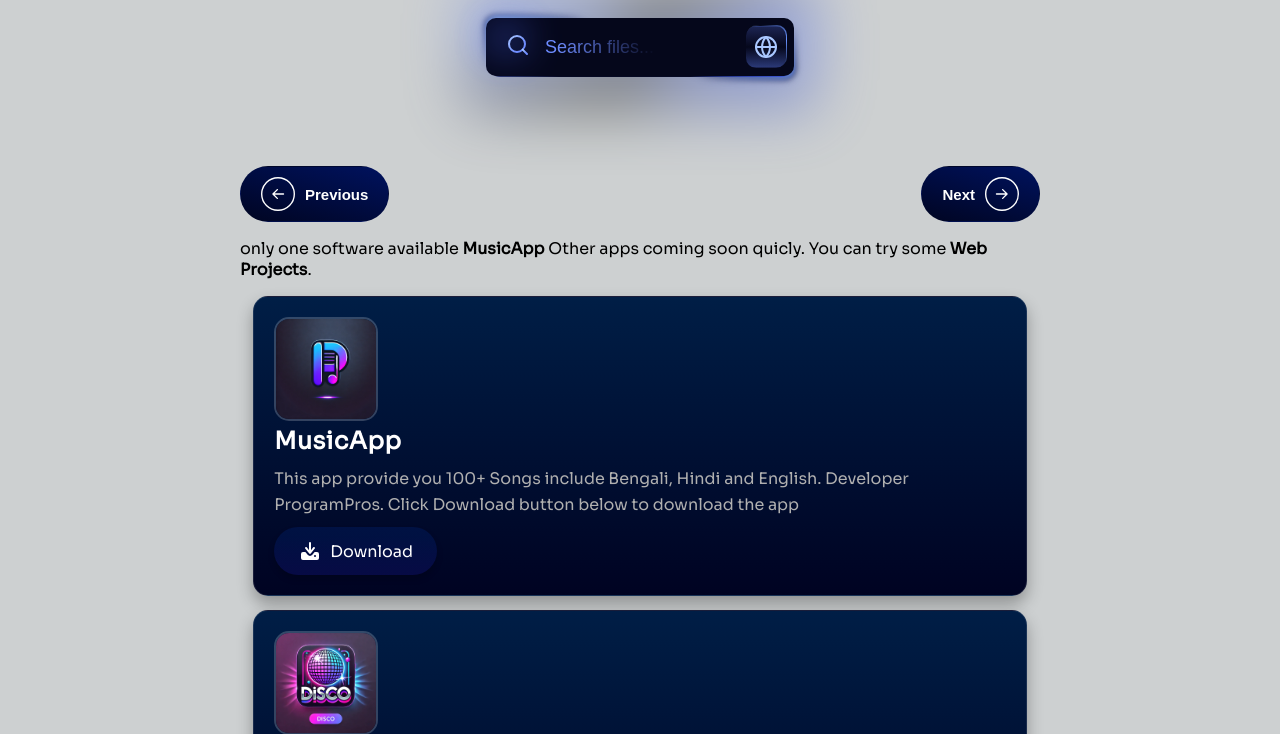
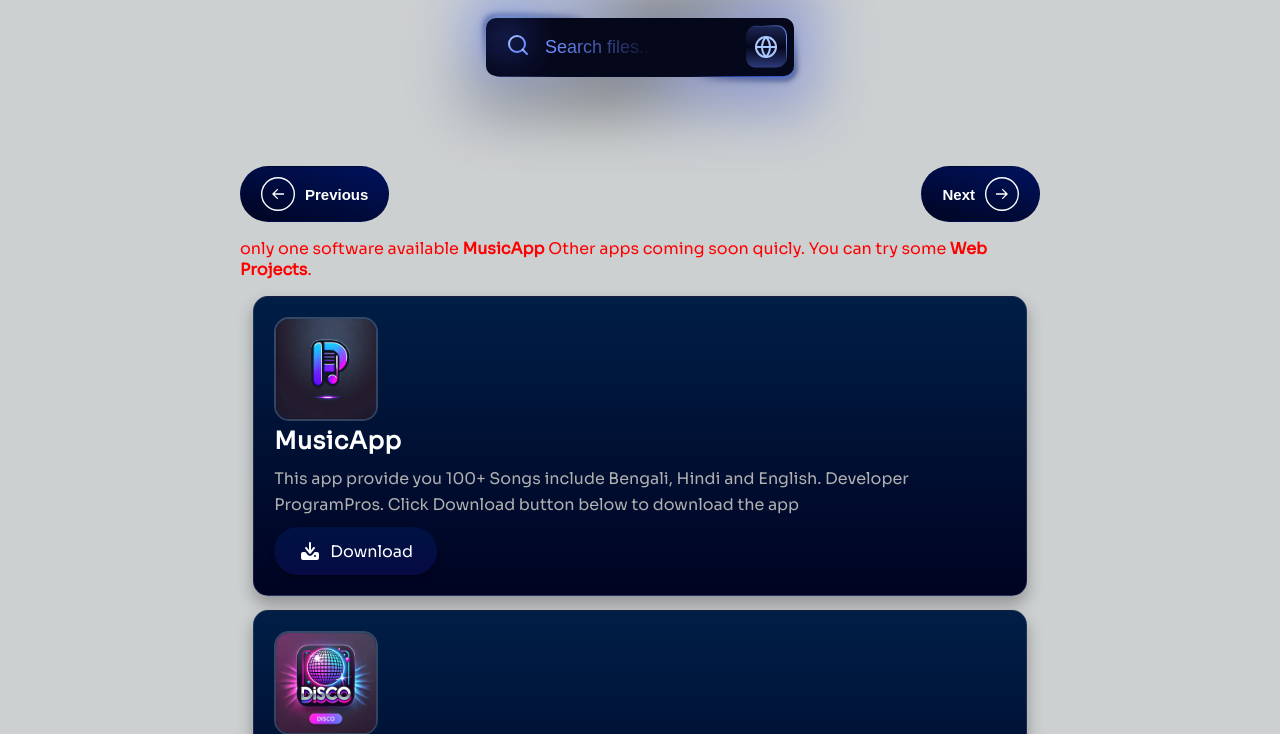
Before and after one commit to ProgramPros-cpu/joykumbhakar, a plain HTML site: page index.html in a window 1280 px wide. Both pictures are taken after a click on the link "Download". Shown: the part 66-800 px from the top of the page. Drawn offline with Linux system fonts and the light colour scheme; a web font is replaced by a local one.

Commit message:
Update styles.css

```diff
--- a/styles.css
+++ b/styles.css
@@ -2326,3 +2326,6 @@ h7 {
   color: hsl(281, 100%, 50%);
   text-shadow:  1px rgb(146, 1, 243);
 }
+.Note{
+  color: red;
+}
```
